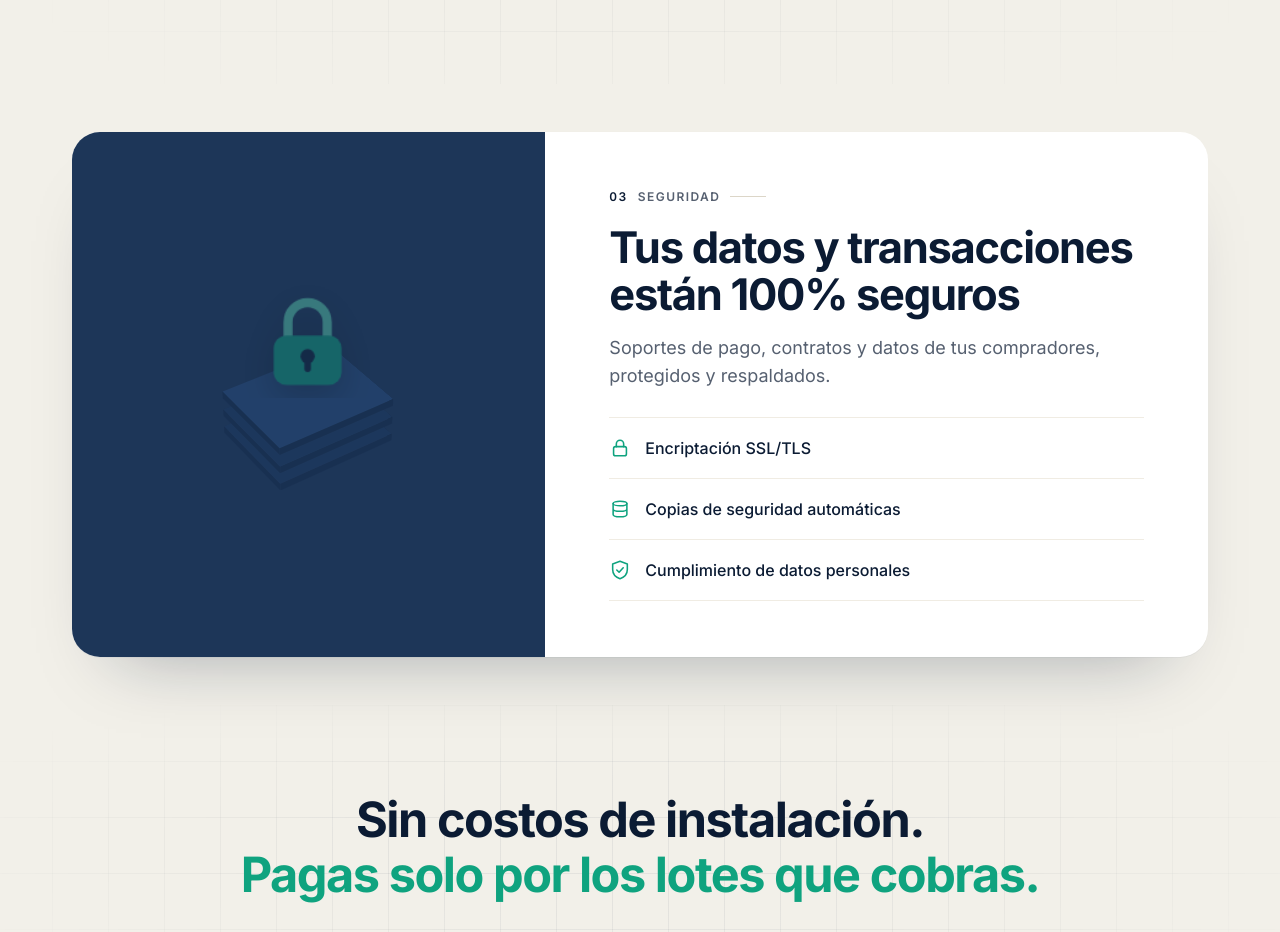
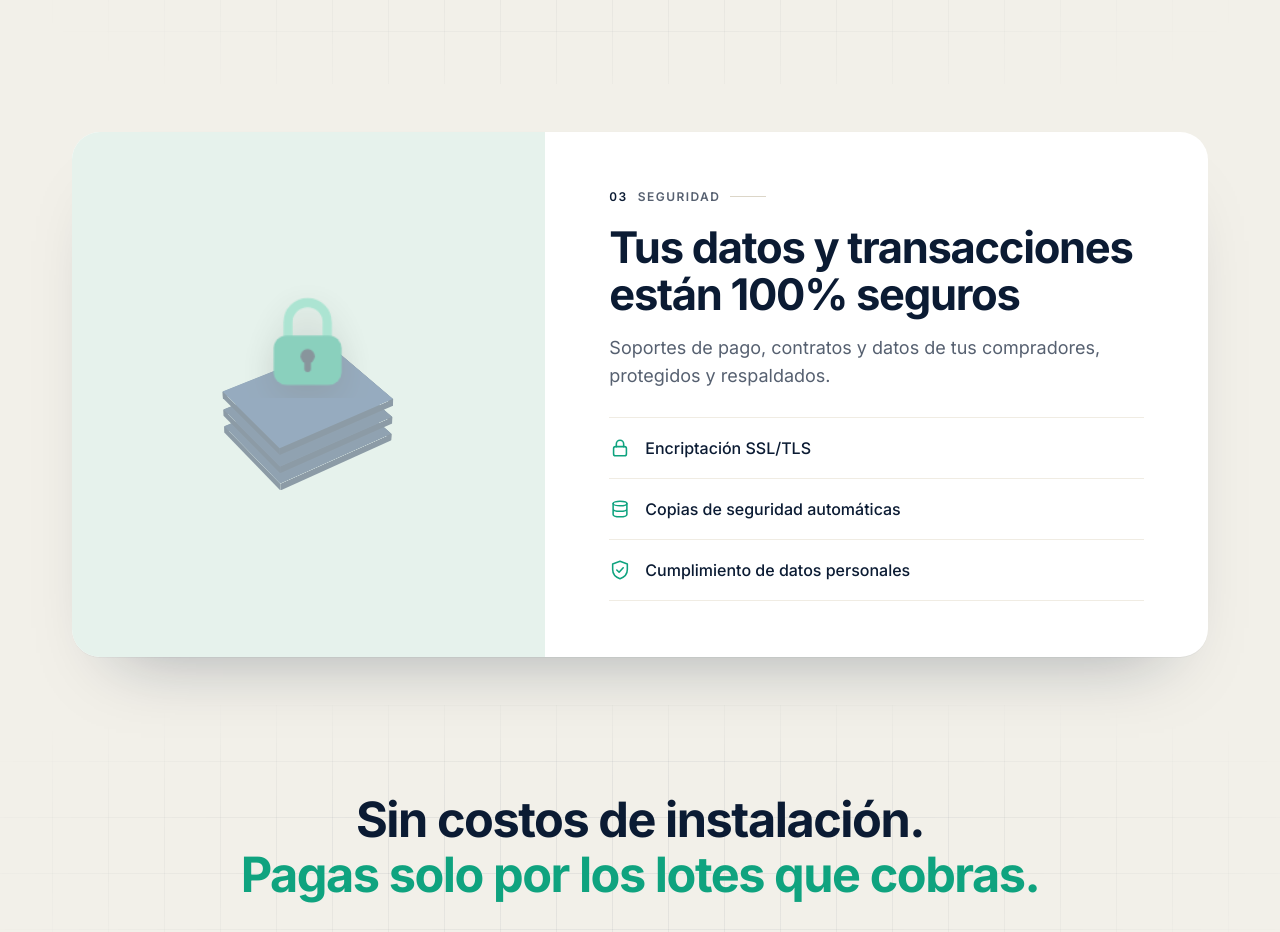
Before and after one commit to 96danielr/cobranza-inmobiliaria-frontend, a Next.js app: page / in a window 1280 px wide. Shown: the part 3040-3972 px from the top of the page. Built offline with nearby package versions, Linux system fonts and the light colour scheme.

Commit message:
feat(landing): security panel turns light mint when the lock closes

```diff
--- a/src/components/landing/landing.css
+++ b/src/components/landing/landing.css
@@ -494,4 +494,4 @@ body:has(.landing)::before { display: none; }
 .landing .mx .mwin { position: absolute; border-radius: .8px; background: linear-gradient(135deg, #FFF1C9, #F6D68A 42%, #FFFBEE 46%, #F2C96E 54%, #E8B85A); box-shadow: inset 0 0 0 .6px #8A5A3B; }
 .landing .mx .mdoor { position: absolute; border-radius: 0 0 1.4px 1.4px; background: #8A5A3B; }
 .landing .sc-vis { transition: background-color .9s ease; }
-.landing .sc-vis.safe { background-color: #1D3658; }   /* a little lighter once the lock closes */
+.landing .sc-vis.safe { background-color: #E6F2EC; }   /* light mint once the lock closes: the green lock and blue layers stand out */
```
